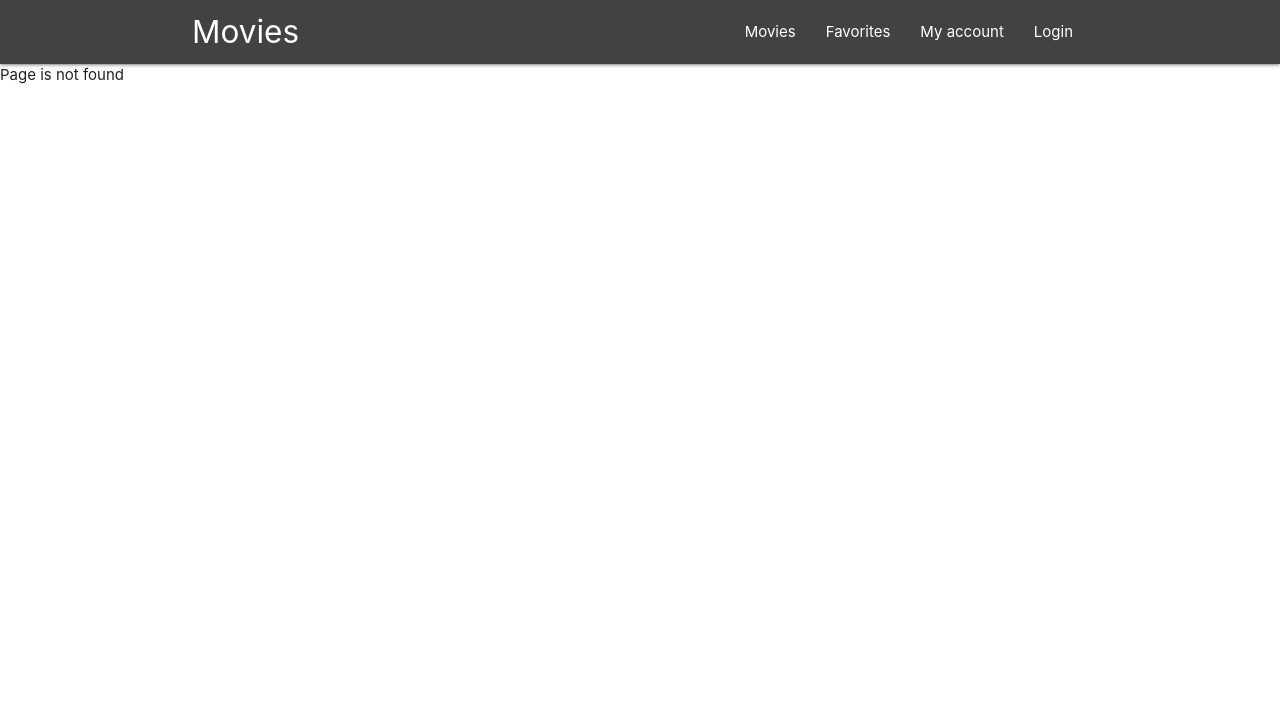
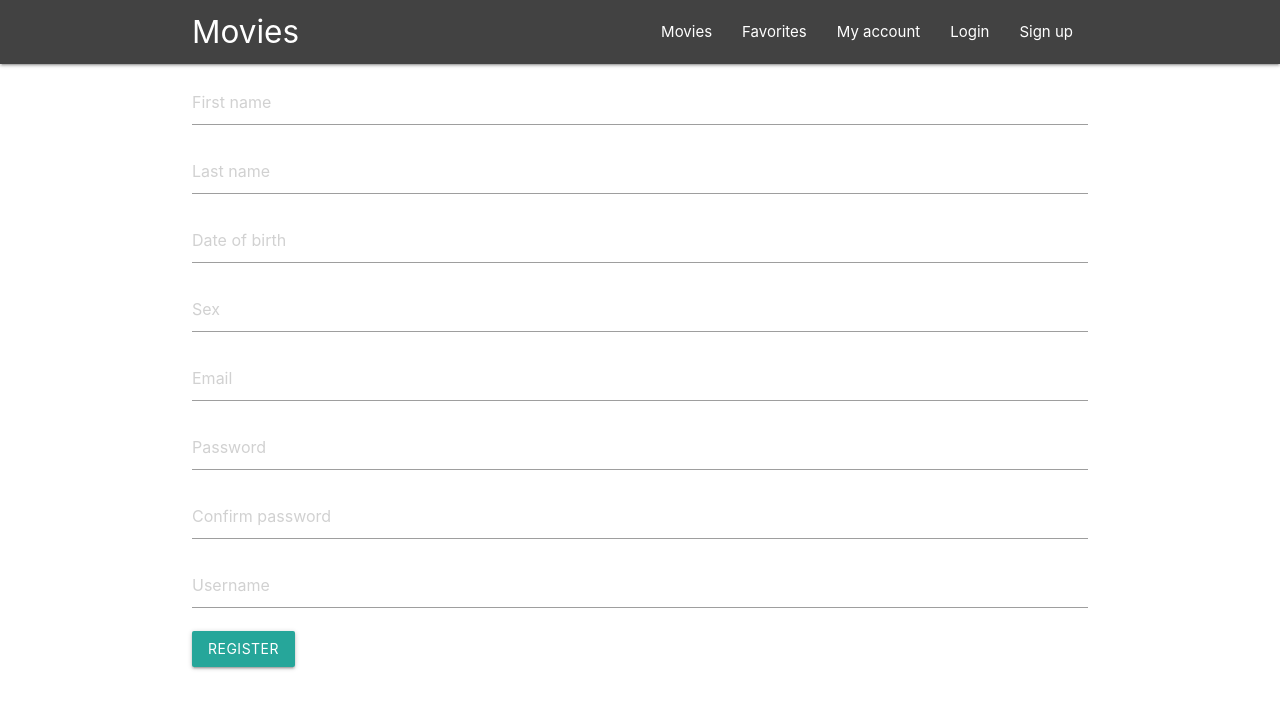
Before and after one commit to ekateriina7/movies-search-app, a React (Create React App) app: page /signup in a window 1280 px wide. Before the commit this address led to /error. Shown: the top 708 px of the page. Built offline with nearby package versions, Linux system fonts and the light colour scheme.

Commit message:
working on forms

```diff
--- a/src/components/Header/PublicLinks.jsx
+++ b/src/components/Header/PublicLinks.jsx
@@ -1,5 +1,5 @@
 import React from "react";
-import { NavLink } from 'react-router-dom'
+import { NavLink } from "react-router-dom";
 
 function PublicLinks() {
   return (
@@ -8,6 +8,9 @@ function PublicLinks() {
         <li>
           <NavLink to="/login">Login</NavLink>
         </li>
+        <li>
+          <NavLink to="/signup">Sign up</NavLink>
+        </li>
       </ul>
     </div>
   );
--- /dev/null
+++ b/src/components/ui/Button/Button.jsx
@@ -0,0 +1,11 @@
+import React from "react";
+
+function Button({ children, ...props }) {
+  return (
+    <button className="btn waves-effect waves-light" type="submit" name="action" onClick={props.onClick}>
+      {children}
+    </button>
+  );
+}
+
+export default Button;
--- a/src/pages/SignUp.jsx
+++ b/src/pages/SignUp.jsx
@@ -1,11 +1,167 @@
-import React from 'react'
+import React from "react";
+import { useFormik } from "formik";
+import { useSelector, useDispatch } from "react-redux";
+import { useHistory } from 'react-router-dom';
+import * as Yup from "yup";
+import { logIn } from "../actions";
+import Button from "../components/ui/Button/Button";
 
 function SignUp() {
-    return (
-        <div>
-            sign up
+  const state = useSelector((state) => state.user);
+  const history = useHistory();
+  const dispatch = useDispatch();
+  const schema = Yup.object({
+    firstName: Yup.string()
+      .matches(/^([^0-9]*)$/, "First name should not contain numbers")
+      .required("First name is a required field"),
+    lastName: Yup.string()
+      .matches(/^([^0-9]*)$/, "Last name should not contain numbers")
+      .required("Last name is a required field"),
+    dateOfBirth: Yup.string().required("Date of birth is a required field"),
+    sex: Yup.string().required("Sex is a required field"),
+    email: Yup.string()
+      .email("Email should have correct format")
+      .required("Email is a required field"),
+    password: Yup.string().required("Password is required"),
+    confirmPassword: Yup.string()
+      .required("Confirm password is required")
+      .oneOf([Yup.ref("password"), null], "Passwords must match"),
+    username: Yup.string().required("Username is a required field"),
+  });
+  const { handleSubmit, handleChange, handleBlur, touched, values, errors } =
+    useFormik({
+      initialValues: state.currentUser,
+      validationSchema: schema,
+      onSubmit: (values) => {
+        dispatch(logIn(values));
+        history.push('/movies')
+      },
+    });
+  return (
+    <div className="container">
+      <form onSubmit={handleSubmit}>
+        <div className="row">
+          <div className="input-field">
+            <input
+              id="first_name"
+              type="text"
+              name="firstName"
+              value={values.firstName}
+              onChange={handleChange}
+              onBlur={handleBlur}
+              placeholder="First name"
+              className="validate"
+            />
+            {touched.firstName && errors.firstName ? (
+              <div>{errors.firstName}</div>
+            ) : null}
+          </div>
+          <div className="input-field">
+            <input
+              id="last_name"
+              type="text"
+              name="lastName"
+              value={values.lastName}
+              onChange={handleChange}
+              className="validate"
+              onBlur={handleBlur}
+              placeholder="Last name"
+            />
+            {touched.lastName && errors.lastName ? (
+              <div>{errors.lastName}</div>
+            ) : null}
+          </div>
+          <div className="input-field">
+            <input
+              id="date_of_birth"
+              type="text"
+              name="dateOfBirth"
+              value={values.dateOfBirth}
+              onChange={handleChange}
+              className="validate"
+              onBlur={handleBlur}
+              placeholder="Date of birth"
+            />
+            {touched.dateOfBirth && errors.dateOfBirth ? (
+              <div>{errors.dateOfBirth}</div>
+            ) : null}
+          </div>
+          <div className="input-field">
+            <input
+              id="sex"
+              type="text"
+              name="sex"
+              value={values.sex}
+              onChange={handleChange}
+              className="validate"
+              onBlur={handleBlur}
+              placeholder="Sex"
+            />
+            {touched.sex && errors.sex ? <div>{errors.sex}</div> : null}
+          </div>
+          <div className="input-field">
+            <input
+              id="email"
+              type="text"
+              name="email"
+              value={values.email}
+              onChange={handleChange}
+              className="validate"
+              onBlur={handleBlur}
+              placeholder="Email"
+            />
+            {touched.email && errors.email ? <div>{errors.email}</div> : null}
+          </div>
+          <div className="input-field">
+            <input
+              id="password"
+              type="text"
+              name="password"
+              value={values.password}
+              onChange={handleChange}
+              onBlur={handleBlur}
+              placeholder="Password"
+              className="validate"
+            />
+            {touched.password && errors.password ? (
+              <div>{errors.password}</div>
+            ) : null}
+          </div>
+          <div className="input-field">
+            <input
+              id="confirmPassword"
+              type="text"
+              name="confirmPassword"
+              value={values.confirmPassword}
+              onChange={handleChange}
+              className="validate"
+              onBlur={handleBlur}
+              placeholder="Confirm password"
+            />
+            {touched.confirmPassword && errors.confirmPassword ? (
+              <div>{errors.confirmPassword}</div>
+            ) : null}
+          </div>
+          <div className="input-field">
+            <input
+              id="username"
+              type="text"
+              name="username"
+              value={values.username}
+              onChange={handleChange}
+              className="validate"
+              onBlur={handleBlur}
+              placeholder="Username"
+            />
+            {touched.username && errors.username ? (
+              <div>{errors.username}</div>
+            ) : null}
+          </div>
+          <Button>Register</Button>
         </div>
-    )
+      </form>
+    </div>
+  );
 }
 
-export default SignUp
+export default SignUp;
--- a/src/reducers/index.js
+++ b/src/reducers/index.js
@@ -1,8 +1,8 @@
 import { combineReducers } from "redux";
 import { moviesReducer } from "./movies";
-import {userReducer} from './user'
+import { userReducer } from "./user";
 
 export const rootReducer = combineReducers({
-  movies: moviesReducer,
-  user: userReducer
+  //movies: moviesReducer,
+  user: userReducer,
 });
--- a/src/reducers/user.js
+++ b/src/reducers/user.js
@@ -1,10 +1,28 @@
-import { userActions } from '../actions';
+import { userActions } from "../actions";
 
 export const initialState = {
-  currentUser: {},
+  currentUser: {
+    firstName: "",
+    lastName: "",
+    dateOfBirth: "",
+    sex: "",
+    email: "",
+    password: "",
+    confirmPassword: "",
+    username: "",
+  },
   isLoggedIn: false,
 };
 
 export function userReducer(state = initialState, action) {
-  return state
+  switch (action.type) {
+    case userActions.LOG_IN:
+      return {
+        ...state,
+        currentUser: { ...action.payload.user },
+        isLoggedIn: true,
+      };
+    default:
+      return state;
+  }
 }
--- a/src/routes/allRoutes.js
+++ b/src/routes/allRoutes.js
@@ -9,9 +9,9 @@ import Error from "../pages/Error";
 export const allRoutes = [
   { path: "/movie/:id", component: Movie, isPrivate: true },
   { path: "/movies", component: Movies, isPrivate: true },
-  { path: "account", component: Account, isPrivate: true },
+  { path: "/account", component: Account, isPrivate: true },
   { path: "/favorites", component: Favorites, isPrivate: true },
   { path: "/error", component: Error },
   { path: "/login", component: LogIn },
-  { path: "/signip", component: SignUp },
+  { path: "/signup", component: SignUp },
 ];
```
Also changed, not shown: src/store/index.js (+8 -5 lines), 1 other file (tests, documents, lock files or other folders).
